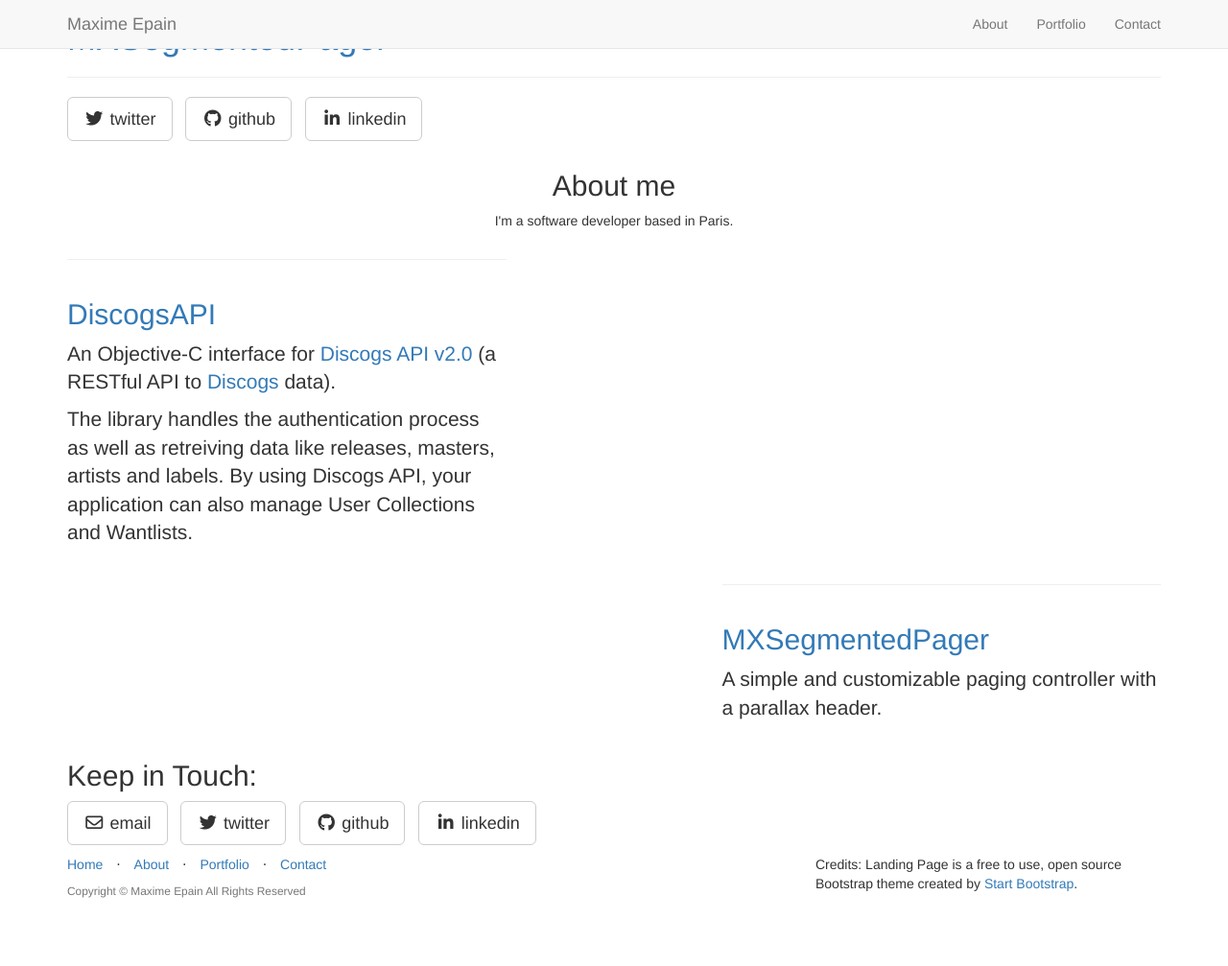
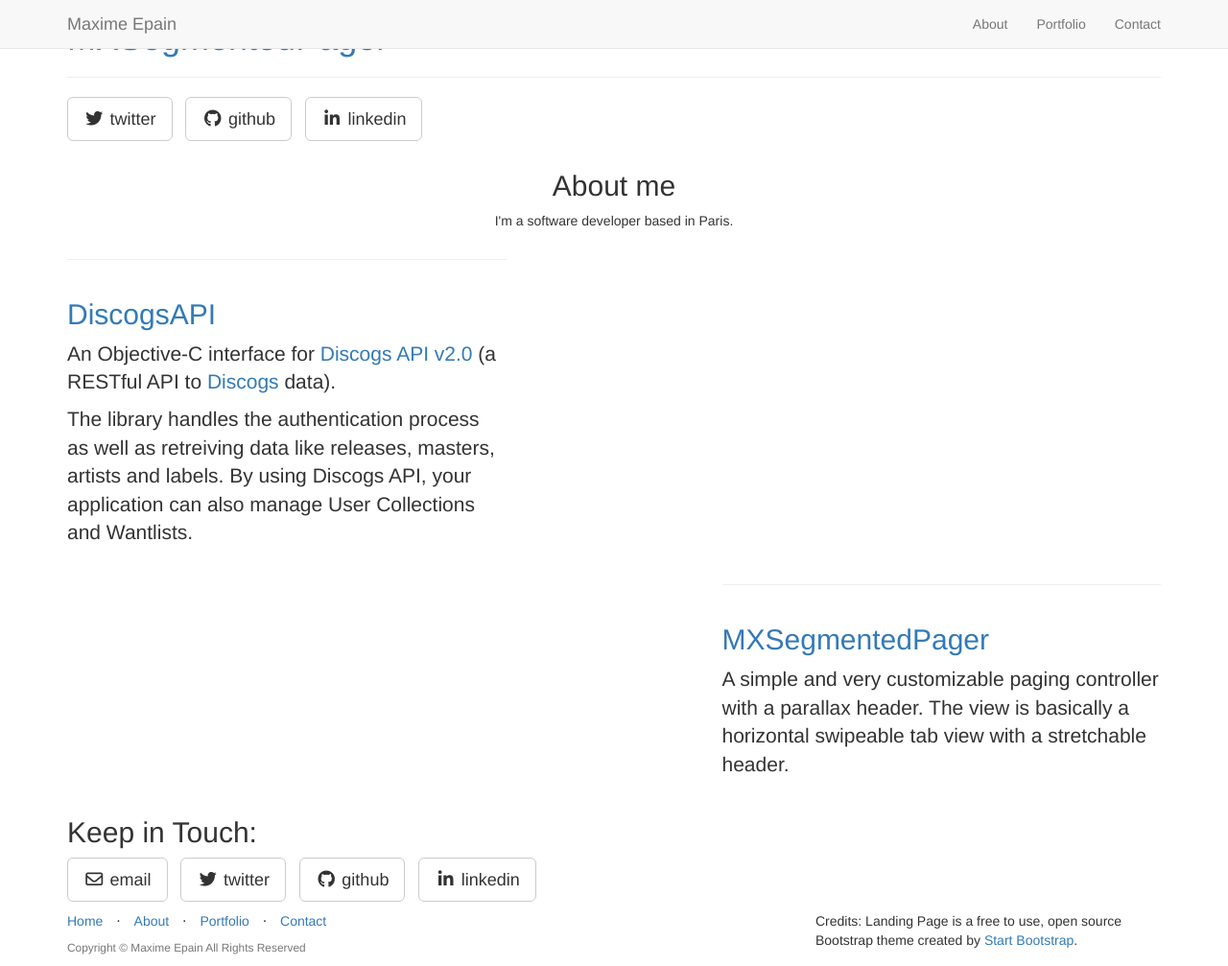
Before and after one commit to maxep/maxep.me, a Jekyll site: the page built from _posts/2015-04-12-MXSegmentedPager.md, in a window 1280 px wide and 1007 px high. Shown: the whole window at 96% size. Built offline with Jekyll 4.4.1, drawn with Linux system fonts in a browser that asks for light colours; nearby versions of some CDN libraries; library files that are not in the unit come from our copies.

Commit message:
Update 2015-04-12-MXSegmentedPager.md

```diff
--- a/_posts/2015-04-12-MXSegmentedPager.md
+++ b/_posts/2015-04-12-MXSegmentedPager.md
@@ -5,4 +5,4 @@ category: Project
 title: <a target="_blank" href="https://github.com/maxep/MXSegmentedPager">MXSegmentedPager</a>
 description: |
 ---
-A simple and customizable paging controller with a parallax header.
+A simple and very customizable paging controller with a parallax header. The view is basically a horizontal swipeable tab view with a stretchable header.
```
